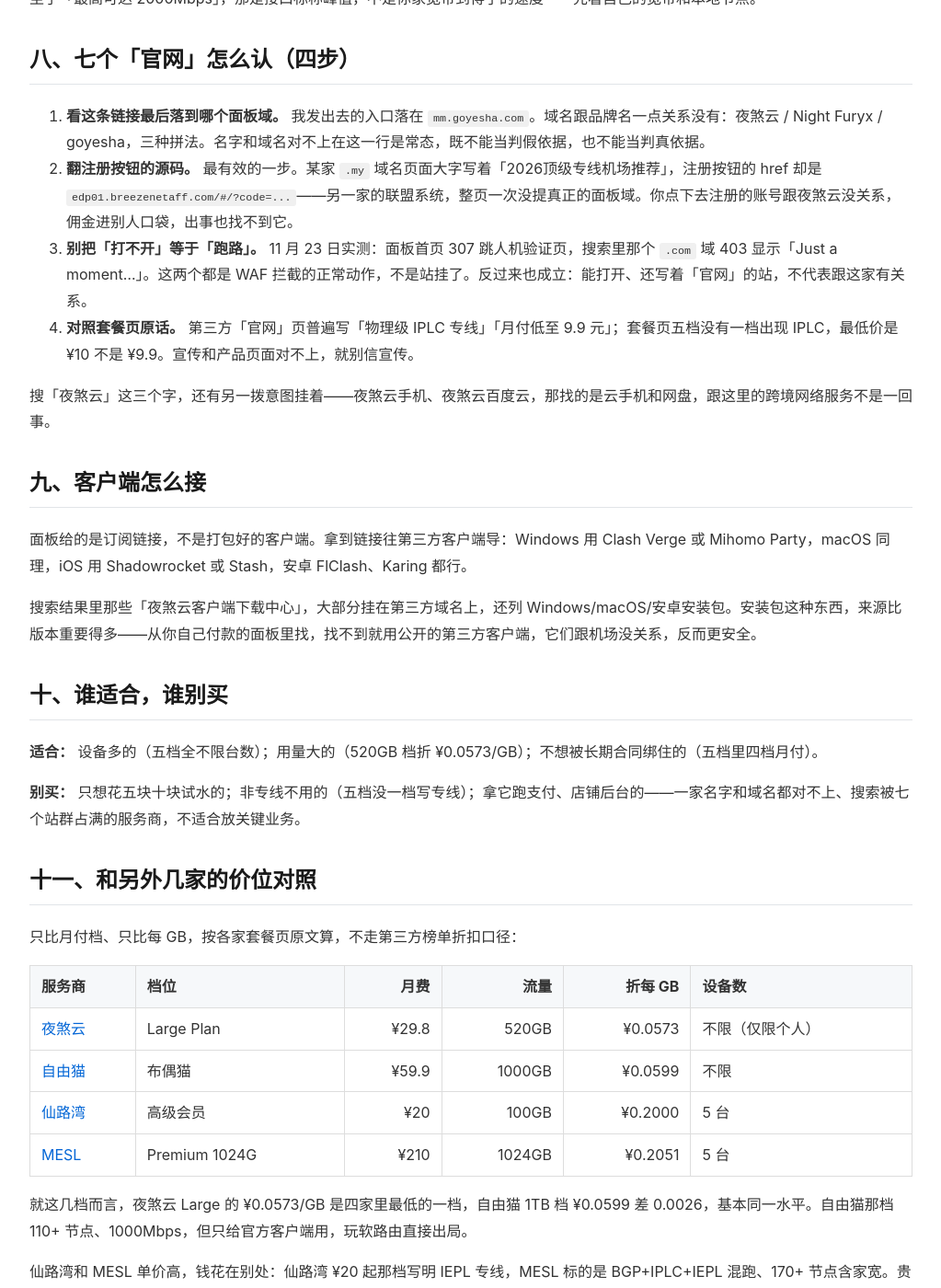
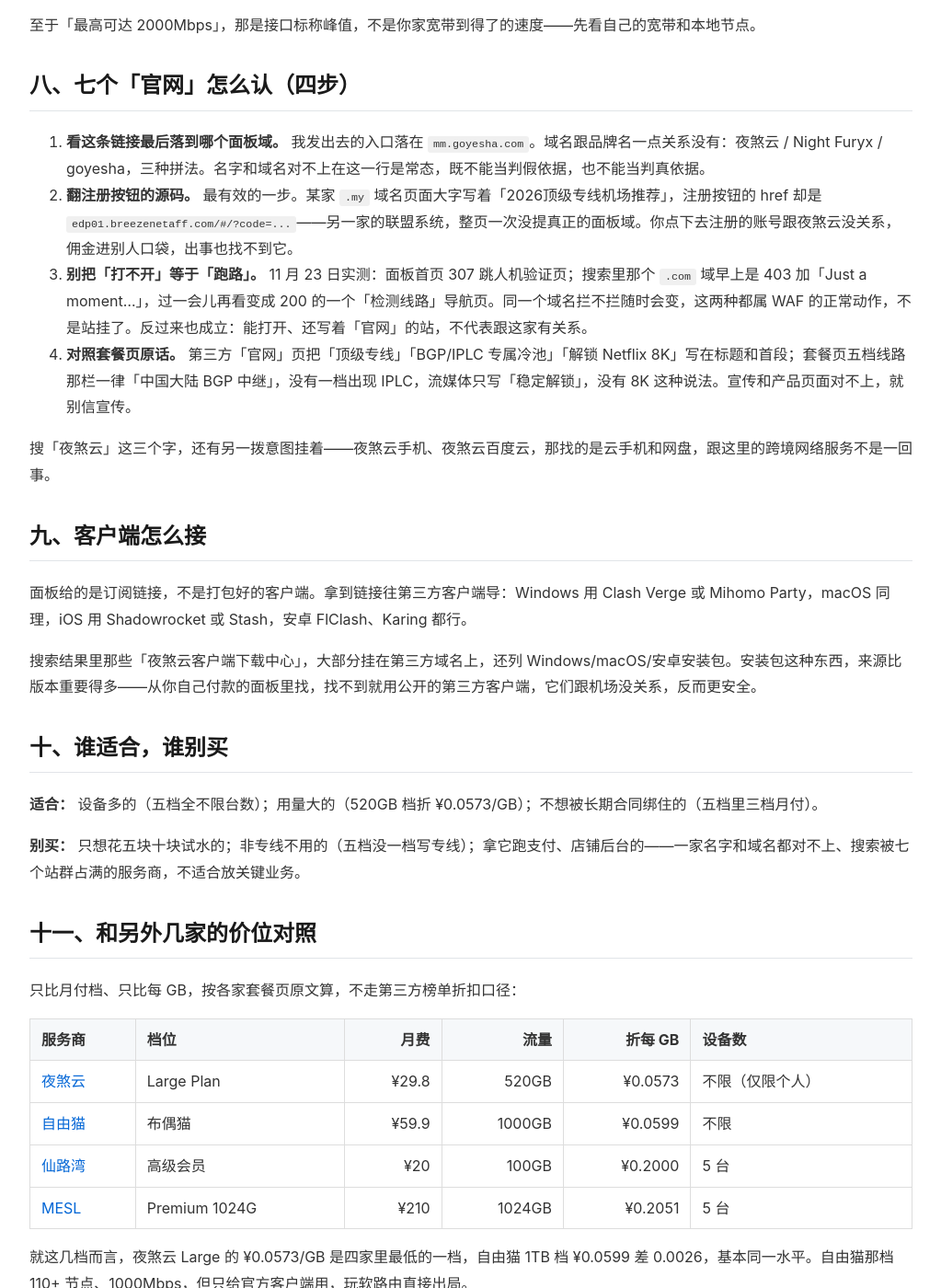
Before and after one commit to yezuofan/free-internet-guide, a Jekyll site: the page built from getting-started/yeshayun-review-2026.md, in a window 1280 px wide and 1400 px high, scrolled down 2321 px. Shown: the whole window at 92% size, without its empty margins (128-1151 px from the left). Built offline with Jekyll 4.4.1, drawn with Linux system fonts in a browser that asks for light colours; our own code applies the rules of GitHub Pages for plain Markdown files; some of the changed text lies outside the part shown.

Commit message:
QA fix (2026-11-23): correct tier count, Beibei marginal figure, Xianluwan tier attribution

```diff
--- a/getting-started/yeshayun-review-2026.md
+++ b/getting-started/yeshayun-review-2026.md
@@ -10,7 +10,7 @@
 
 ## 一、太长不看
 
-1. **¥10 那档是纯单价最便宜的入口，¥0.0725/GB。** 138GB 卖 10 块。往上每加一档单价都在降：288GB 档 ¥0.0688、520GB 档 ¥0.0573。
+1. **¥10 那档是最便宜的入门档，¥0.0725/GB。** 138GB 卖 10 块。往上每加一档单价都在降：288GB 档 ¥0.0688、520GB 档 ¥0.0573。
 2. **加钱升档每一跳都在降价，没有倒挂。** 138→288 边际 ¥0.0653/GB，288→520 边际 ¥0.0431/GB，都低于两个档各自的均价。
 3. **唯一年付档（¥58/50GB·30天）单价反而最贵。** 折 ¥0.0967/GB，比 ¥10 月付贵三成多，胜在月均只 ¥4.83。
 4. **不限时包 ¥106/400GB = ¥0.265/GB，是 520GB 档的 4.6 倍。** 摊十二个月等于每月 33GB，只有「一年用满 11 个月以上、每月不到 33GB」的人才省得到钱。
@@ -35,11 +35,11 @@
 - Medium → Standard：多付 ¥9.8，多拿 150GB，边际 ¥0.0653/GB（低于两档均价）
 - Standard → Large：多付 ¥10，多拿 232GB，边际 ¥0.0431/GB
 
-不存在「大档反而更坑」的倒挂。这点跟贝贝云正好相反——那家 200GB 升 300GB 的边际价，比目标档均价还贵。同样是标价表，一个往下降一个往上拱，光看月费数字看不出来，得自己除。
+不存在「大档反而更坑」的倒挂。这点跟贝贝云不一样——那家 200GB 升 300GB 那一跳，多付 ¥150 只多拿 1200GB，边际 ¥0.125/GB，几乎顶住 200G 档自己的均价 ¥0.1458，加钱基本没换来便宜。同样是标价表，一个每跳都往下掉、一个跳到一半几乎不动，光看月费数字看不出来，得自己除。
 
 ## 四、唯一那个年付档，单价反而最贵
 
-Mini Plan 是五档里唯一不在月付体系的：¥58 付一年，每 30 天 50GB，全年 600GB，折 ¥0.0967/GB，比 Medium 贵三成多。它便宜的只是现金流，月均 ¥4.83 看着像「五块钱用一个月」。
+Mini Plan 是五档里唯一一张按年付款的：¥58 付一年，每 30 天 50GB，全年 600GB，折 ¥0.0967/GB，比 Medium 贵三成多。它便宜的只是现金流，月均 ¥4.83 看着像「五块钱用一个月」。
 
 更实际的问题：想试水的人买不到 50GB 这种小包。月付最低门槛是 ¥10/138GB，得多花一倍的钱、多拿近三倍流量。对只想验证「能不能用」的人不太友好。
 
@@ -57,7 +57,7 @@ Mini Plan 是五档里唯一不在月付体系的：¥58 付一年，每 30 天
 
 设备栏五档全写「不限」，同一段文字结尾是「仅限个人使用」。这两条不矛盾，但很容易被读成一句：不限台数 ≠ 可以共享。自己家十台设备同时在线没问题，拉五个人合租、把订阅挂到公共场合就是踩条款红线。真出问题时，服务商拿的就是后半句。
 
-好处是家里设备多的人不用为台数往上买档——这跟某些家按档位卡 1 台 / 3 台 / 5 台的做法完全相反。
+好处是家里设备多的人不用为台数往上买档——这跟某些家按档位卡台数的做法完全相反，自由猫、仙路湾的低档只给 1 台、3 台。
 
 ## 七、线路口径：五档全写 BGP 中继
 
@@ -71,8 +71,8 @@ Mini Plan 是五档里唯一不在月付体系的：¥58 付一年，每 30 天
 
 1. **看这条链接最后落到哪个面板域。** 我发出去的入口落在 `mm.goyesha.com`。域名跟品牌名一点关系没有：夜煞云 / Night Furyx / goyesha，三种拼法。名字和域名对不上在这一行是常态，既不能当判假依据，也不能当判真依据。
 2. **翻注册按钮的源码。** 最有效的一步。某家 `.my` 域名页面大字写着「2026顶级专线机场推荐」，注册按钮的 href 却是 `edp01.breezenetaff.com/#/?code=...`——另一家的联盟系统，整页一次没提真正的面板域。你点下去注册的账号跟夜煞云没关系，佣金进别人口袋，出事也找不到它。
-3. **别把「打不开」等于「跑路」。** 11 月 23 日实测：面板首页 307 跳人机验证页，搜索里那个 `.com` 域 403 显示「Just a moment...」。这两个都是 WAF 拦截的正常动作，不是站挂了。反过来也成立：能打开、还写着「官网」的站，不代表跟这家有关系。
-4. **对照套餐页原话。** 第三方「官网」页普遍写「物理级 IPLC 专线」「月付低至 9.9 元」；套餐页五档没有一档出现 IPLC，最低价是 ¥10 不是 ¥9.9。宣传和产品页面对不上，就别信宣传。
+3. **别把「打不开」等于「跑路」。** 11 月 23 日实测：面板首页 307 跳人机验证页；搜索里那个 `.com` 域早上是 403 加「Just a moment...」，过一会儿再看变成 200 的一个「检测线路」导航页。同一个域名拦不拦随时会变，这两种都属 WAF 的正常动作，不是站挂了。反过来也成立：能打开、还写着「官网」的站，不代表跟这家有关系。
+4. **对照套餐页原话。** 第三方「官网」页把「顶级专线」「BGP/IPLC 专属冷池」「解锁 Netflix 8K」写在标题和首段；套餐页五档线路那栏一律「中国大陆 BGP 中继」，没有一档出现 IPLC，流媒体只写「稳定解锁」，没有 8K 这种说法。宣传和产品页面对不上，就别信宣传。
 
 搜「夜煞云」这三个字，还有另一拨意图挂着——夜煞云手机、夜煞云百度云，那找的是云手机和网盘，跟这里的跨境网络服务不是一回事。
 
@@ -84,7 +84,7 @@ Mini Plan 是五档里唯一不在月付体系的：¥58 付一年，每 30 天
 
 ## 十、谁适合，谁别买
 
-**适合：** 设备多的（五档全不限台数）；用量大的（520GB 档折 ¥0.0573/GB）；不想被长期合同绑住的（五档里四档月付）。
+**适合：** 设备多的（五档全不限台数）；用量大的（520GB 档折 ¥0.0573/GB）；不想被长期合同绑住的（五档里三档月付）。
 
 **别买：** 只想花五块十块试水的；非专线不用的（五档没一档写专线）；拿它跑支付、店铺后台的——一家名字和域名都对不上、搜索被七个站群占满的服务商，不适合放关键业务。
 
@@ -101,7 +101,7 @@ Mini Plan 是五档里唯一不在月付体系的：¥58 付一年，每 30 天
 
 就这几档而言，夜煞云 Large 的 ¥0.0573/GB 是四家里最低的一档，自由猫 1TB 档 ¥0.0599 差 0.0026，基本同一水平。自由猫那档 110+ 节点、1000Mbps，但只给官方客户端用，玩软路由直接出局。
 
-仙路湾和 MESL 单价高，钱花在别处：仙路湾 ¥20 起那档写明 IEPL 专线，MESL 标的是 BGP+IPLC+IEPL 混跑、170+ 节点含家宽。贵不是流量，是线路和出口。
+仙路湾和 MESL 单价高，钱花在别处：仙路湾 ¥20 的高级会员那档写明 IEPL 专线（它 ¥10 的基础会员原文写的是「普通入口」），MESL 标的是 BGP+IPLC+IEPL 混跑、170+ 节点含家宽。贵不是流量，是线路和出口。
 
 ## 十二、几个具体问题
 
```
